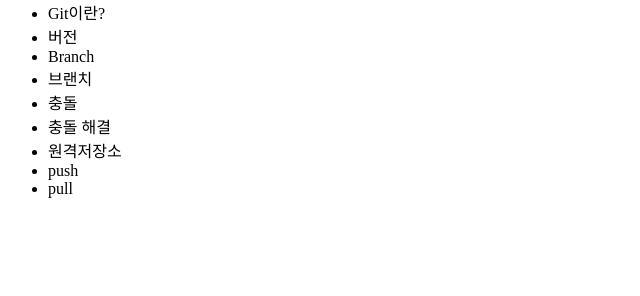
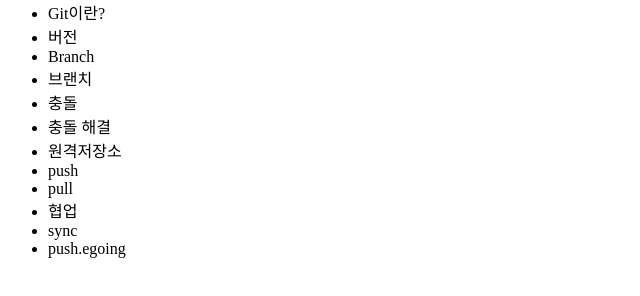
Before and after one commit to ninano1330/opentutorials_git_ninano1330, a plain HTML site: page index.html in a window 1280 px wide. Shown: the part 66-362 px from the top of the page, without its empty margins (0-640 px from the left). Drawn offline with Linux system fonts and the light colour scheme.

Commit message:
add push egoing

```diff
--- a/index.html
+++ b/index.html
@@ -17,6 +17,9 @@
 			<li>원격저장소</li>
 			<li>push</li>
 			<li>pull</li>
+			<li>협업</li>
+			<li>sync</li>
+			<li>push.egoing</li>
 		</ul>
 	</body>
 </html>
```
